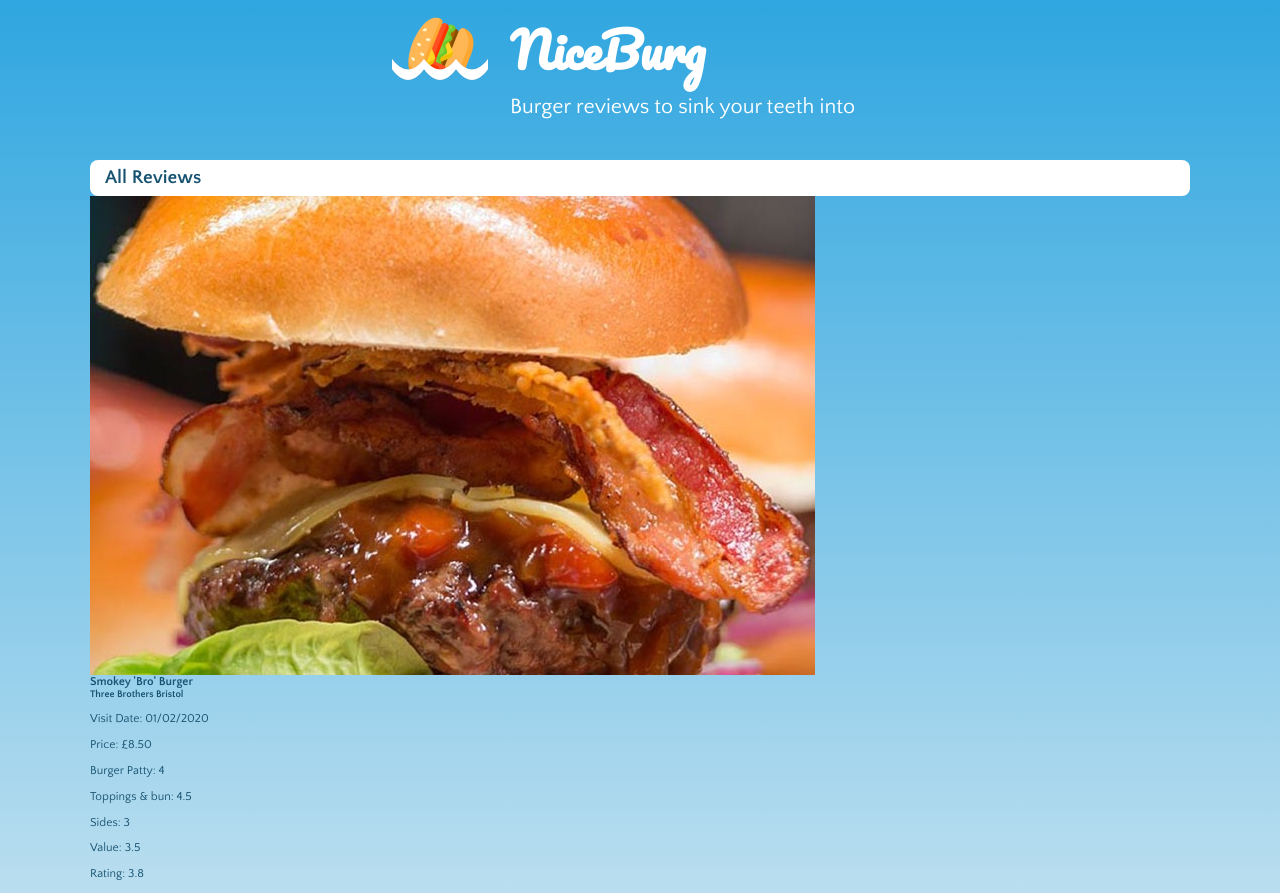
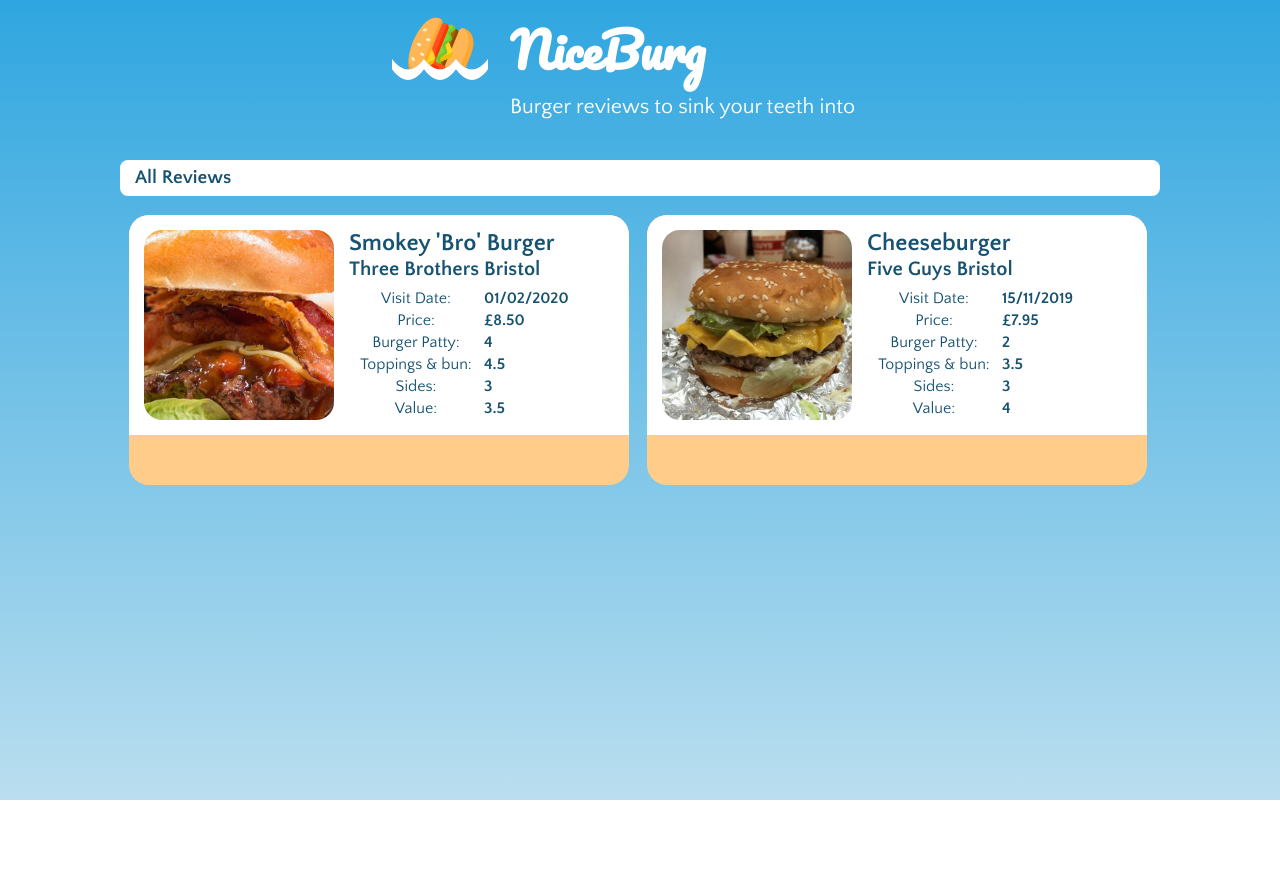
Before and after one commit to markandmarkup/niceburg, a PHP site: page / in a window 1280 px wide. After the commit the page ends 800 px from the top, so only its background shows below. Run offline with PHP 8.4, Linux system fonts and the light colour scheme.

Commit message:
Desktop version styled with content. Still to make- burger ratings

```diff
--- a/index.php
+++ b/index.php
@@ -24,18 +24,33 @@
     <section class="review-container">
         <div class="review">
             <div class="review-content">
-                <img src="./images/smoky-bro1-725x479.jpg" />
+                <div class="review-image" style="background-image: url(./images/smoky-bro1-725x479.jpg);"></div>
                 <h4>Smokey 'Bro' Burger</h4>
                 <h5>Three Brothers Bristol</h5>
-                <div class="stats">
-                    <p>Visit Date: <span>01/02/2020</span></p>
-                    <p>Price: <span>£8.50</span></p>
-                    <p>Burger Patty: <span>4</span></p>
-                    <p>Toppings &amp; bun: <span>4.5</span></p>
-                    <p>Sides: <span>3</span></p>
-                    <p>Value: <span>3.5</span></p>
-                    <p>Rating: <span>3.8</span></p>
-                </div>
+                <table class="stats">
+                    <tr><th>Visit Date:</th><td>01/02/2020</td></tr>
+                    <tr><th>Price:</th><td>£8.50</td></tr>
+                    <tr><th>Burger Patty:</th><td>4</td></tr>
+                    <tr><th>Toppings &amp; bun:</th><td>4.5</td></tr>
+                    <tr><th>Sides:</th><td>3</td></tr>
+                    <tr><th>Value:</th><td>3.5</td></tr>
+                </table>
+            </div>
+        </div>
+
+        <div class="review">
+            <div class="review-content">
+                <div class="review-image" style="background-image: url(./images/IMG_0518.jpg);"></div>
+                <h4>Cheeseburger</h4>
+                <h5>Five Guys Bristol</h5>
+                <table class="stats">
+                    <tr><th>Visit Date:</th><td>15/11/2019</td></tr>
+                    <tr><th>Price:</th><td>£7.95</td></tr>
+                    <tr><th>Burger Patty:</th><td>2</td></tr>
+                    <tr><th>Toppings &amp; bun:</th><td>3.5</td></tr>
+                    <tr><th>Sides:</th><td>3</td></tr>
+                    <tr><th>Value:</th><td>4</td></tr>
+                </table>
             </div>
         </div>
     </section>
--- a/styles.css
+++ b/styles.css
@@ -17,8 +17,13 @@
     margin: 0;
 }
 
+p {
+    margin: 4px 0;
+    font-size: 1.2rem;
+}
+
 .content-column {
-    width: 1100px;
+    width: 1040px;
     margin: 0 auto;
 }
 
@@ -54,11 +59,70 @@
 
 .section-header {
     margin-top: 20px;
+    margin-bottom: 10px;
     background-color: #FFFFFF;
     padding: 7px 15px;
     border-radius: 8px;
 }
 
 h3 {
-    font-size: 1.6em;
+    font-size: 1.6rem;
 }
+
+.review-container {
+    overflow: auto;
+}
+
+.review {
+    background-color: #FFCC89;
+    width: 500px;
+    height: 270px;
+    overflow: auto;
+    border-radius: 20px;
+    float: left;
+    margin: 9px;
+}
+
+.review-content {
+    background-color: #FFFFFF;
+    height: 220px;
+}
+
+.review-image {
+    width: 190px;
+    height: 190px;
+    background-repeat: no-repeat;
+    background-size: auto 190px;
+    background-position: center;
+    float: left;
+    margin-top: 15px;
+    margin-left: 15px;
+    border-radius: 18px;
+}
+
+.review h4, .review h5, .stats {
+    float: left;
+    margin-left: 15px;
+}
+
+.stats {
+    margin-top: 5px;
+}
+
+.review th {
+    width: 130px;
+    font-weight: 400;
+}
+
+.review td {
+    font-weight: 700;
+}
+
+h4 {
+    margin-top: 15px;
+    font-size: 2rem;
+}
+
+h5 {
+    font-size: 1.7rem;
+}
```
